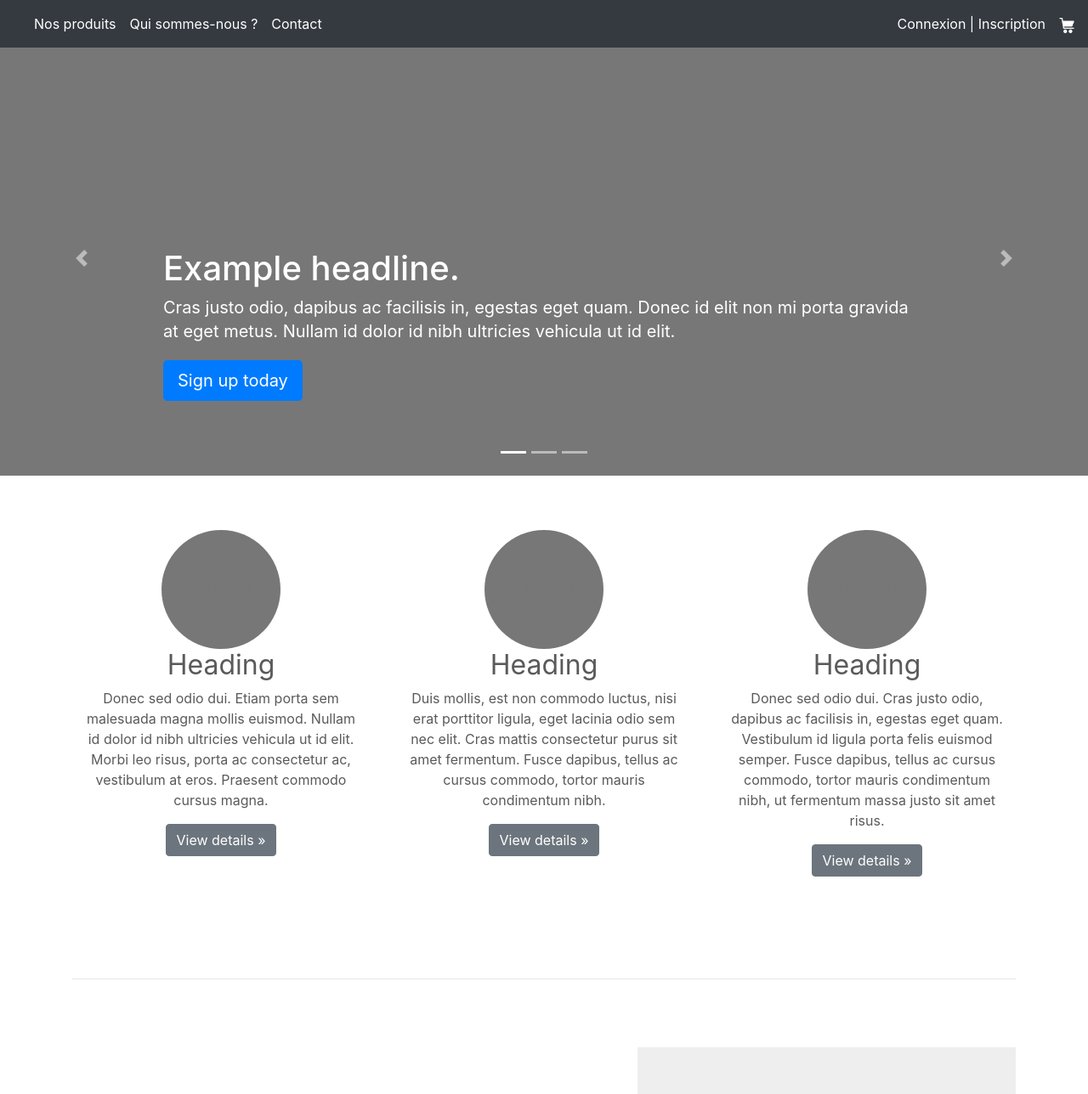
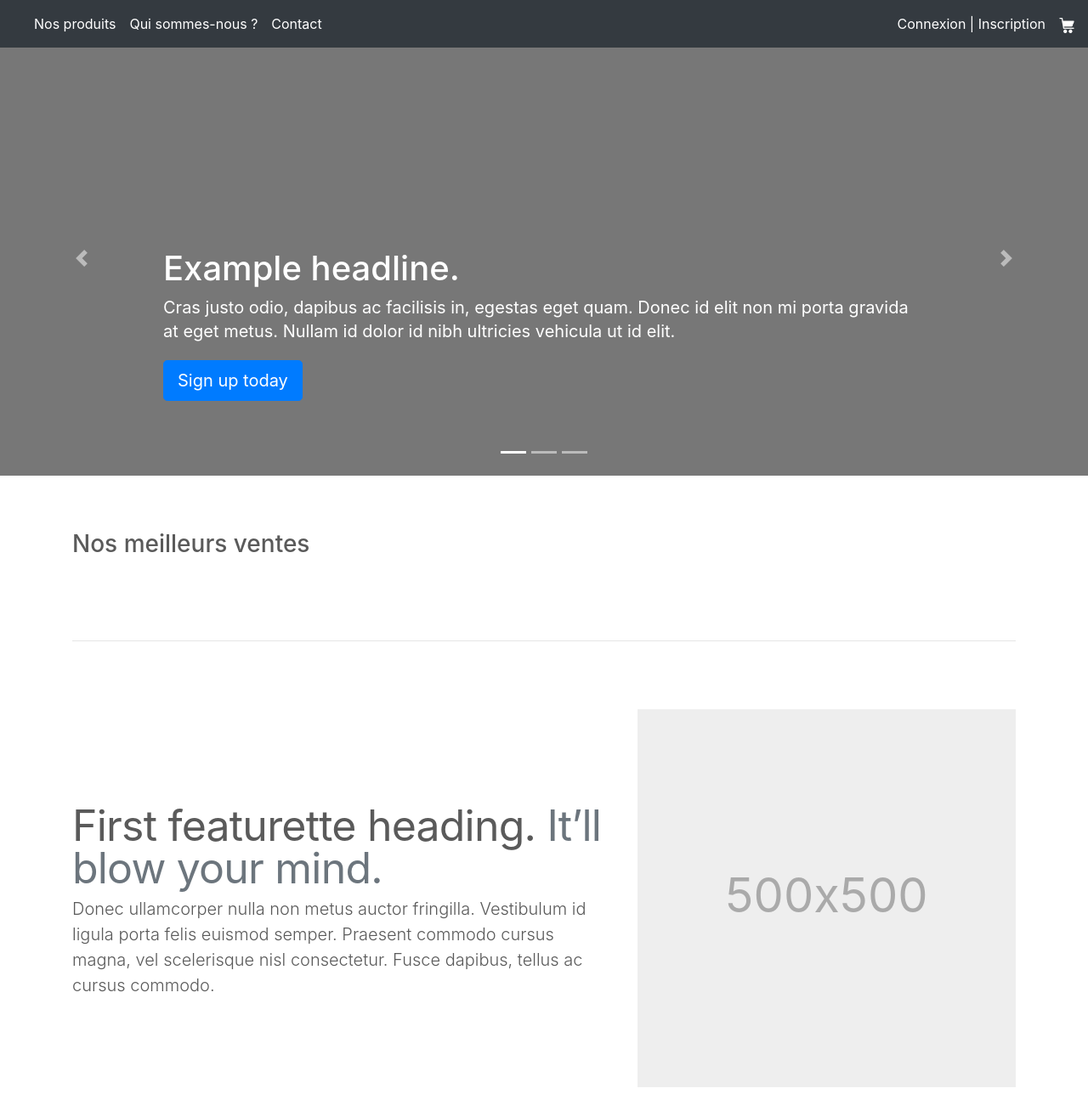
Before and after one commit to leoCottret/symfony-e-commerce-poc, a Symfony app: template templates/home/index.html.twig in a window 1280 px wide. Shown: the top 1288 px of the page at 85% size. Run offline with Twig, Linux system fonts and the light colour scheme; the template is opened without the code that fills it, so the values that code supplies are empty; some libraries are stand-ins or nearby versions.

Commit message:
[FEATURE] add products highlight

```diff
--- a/src/Controller/Admin/ProductCrudController.php
+++ b/src/Controller/Admin/ProductCrudController.php
@@ -5,6 +5,7 @@ namespace App\Controller\Admin;
 use App\Entity\Product;
 use EasyCorp\Bundle\EasyAdminBundle\Controller\AbstractCrudController;
 use EasyCorp\Bundle\EasyAdminBundle\Field\AssociationField;
+use EasyCorp\Bundle\EasyAdminBundle\Field\BooleanField;
 use EasyCorp\Bundle\EasyAdminBundle\Field\CollectionField;
 use EasyCorp\Bundle\EasyAdminBundle\Field\ImageField;
 use EasyCorp\Bundle\EasyAdminBundle\Field\MoneyField;
@@ -34,6 +35,7 @@ class ProductCrudController extends AbstractCrudController
                 ->setRequired(false),
             TextField::new('subtitle'),
             TextareaField::new('description'),
+            BooleanField::new('isBest'),
             MoneyField::new('price')->setCurrency($currency),
             AssociationField::new('category')
         ];
--- a/src/Controller/ProductController.php
+++ b/src/Controller/ProductController.php
@@ -26,6 +26,7 @@ public function __construct(EntityManagerInterface $em)
     public function show($slug): Response
     {
         $product = $this->em->getRepository(Product::class)->findOneBySlug($slug);
+        $products = $this->em->getRepository(Product::class)->findByIsBest(true);
 
         // if product doesn't exist, redirect to products
         if (!$product) {
@@ -33,7 +34,8 @@ public function __construct(EntityManagerInterface $em)
         }
 
         return $this->render('product/show.html.twig', [
-            'product' => $product
+            'product' => $product,
+            'products' => $products
         ]);
     }
 
--- a/templates/home/index.html.twig
+++ b/templates/home/index.html.twig
@@ -4,25 +4,13 @@
 
 {% block content %}
 <!-- Three columns of text below the carousel -->
+    <h3 class="mb-3">Nos meilleurs ventes</h3>
     <div class="row">
-            <div class="col-lg-4">
-                <svg class="bd-placeholder-img rounded-circle" width="140" height="140" xmlns="http://www.w3.org/2000/svg" preserveAspectRatio="xMidYMid slice" focusable="false" role="img" aria-label="Placeholder: 140x140"><title>Placeholder</title><rect width="100%" height="100%" fill="#777"/><text x="50%" y="50%" fill="#777" dy=".3em">140x140</text></svg>
-                <h2>Heading</h2>
-                <p>Donec sed odio dui. Etiam porta sem malesuada magna mollis euismod. Nullam id dolor id nibh ultricies vehicula ut id elit. Morbi leo risus, porta ac consectetur ac, vestibulum at eros. Praesent commodo cursus magna.</p>
-                <p><a class="btn btn-secondary" href="#" role="button">View details &raquo;</a></p>
-            </div><!-- /.col-lg-4 -->
-            <div class="col-lg-4">
-                <svg class="bd-placeholder-img rounded-circle" width="140" height="140" xmlns="http://www.w3.org/2000/svg" preserveAspectRatio="xMidYMid slice" focusable="false" role="img" aria-label="Placeholder: 140x140"><title>Placeholder</title><rect width="100%" height="100%" fill="#777"/><text x="50%" y="50%" fill="#777" dy=".3em">140x140</text></svg>
-                <h2>Heading</h2>
-                <p>Duis mollis, est non commodo luctus, nisi erat porttitor ligula, eget lacinia odio sem nec elit. Cras mattis consectetur purus sit amet fermentum. Fusce dapibus, tellus ac cursus commodo, tortor mauris condimentum nibh.</p>
-                <p><a class="btn btn-secondary" href="#" role="button">View details &raquo;</a></p>
-            </div><!-- /.col-lg-4 -->
-            <div class="col-lg-4">
-                <svg class="bd-placeholder-img rounded-circle" width="140" height="140" xmlns="http://www.w3.org/2000/svg" preserveAspectRatio="xMidYMid slice" focusable="false" role="img" aria-label="Placeholder: 140x140"><title>Placeholder</title><rect width="100%" height="100%" fill="#777"/><text x="50%" y="50%" fill="#777" dy=".3em">140x140</text></svg>
-                <h2>Heading</h2>
-                <p>Donec sed odio dui. Cras justo odio, dapibus ac facilisis in, egestas eget quam. Vestibulum id ligula porta felis euismod semper. Fusce dapibus, tellus ac cursus commodo, tortor mauris condimentum nibh, ut fermentum massa justo sit amet risus.</p>
-                <p><a class="btn btn-secondary" href="#" role="button">View details &raquo;</a></p>
-            </div><!-- /.col-lg-4 -->
+        {% for product in products %}
+            <div class="col-md-3">
+                {% include "product/single_product.html.twig" %}
+            </div>
+        {% endfor %}
     </div><!-- /.row -->
 
 
--- /dev/null
+++ b/templates/product/single_product.html.twig
@@ -0,0 +1,6 @@
+<div class="product-item text-center">
+    <a href="{{ path('product', { 'slug' : product.slug }) }}"><img src="/uploads/{{ product.illustration }}" alt="{{ product.name }}" class="img-fluid"></a>
+    <h5>{{ product.name }}</h5>
+    <div class="product-subtitle">{{ product.subtitle }}</div>
+    <div class="product-price">{{ (product.price / 100)|number_format(2) }} €</div>
+</div>
```
Also changed, not shown: migrations/Version20220808092530.php (added, +31 -0 lines), src/Controller/HomeController.php (+14 -1 lines), src/Entity/Product.php (+17 -0 lines), templates/product/index.html.twig (+1 -6 lines), templates/product/show.html.twig (+9 -0 lines). Lines whose indentation alone changed are shown as unchanged.
